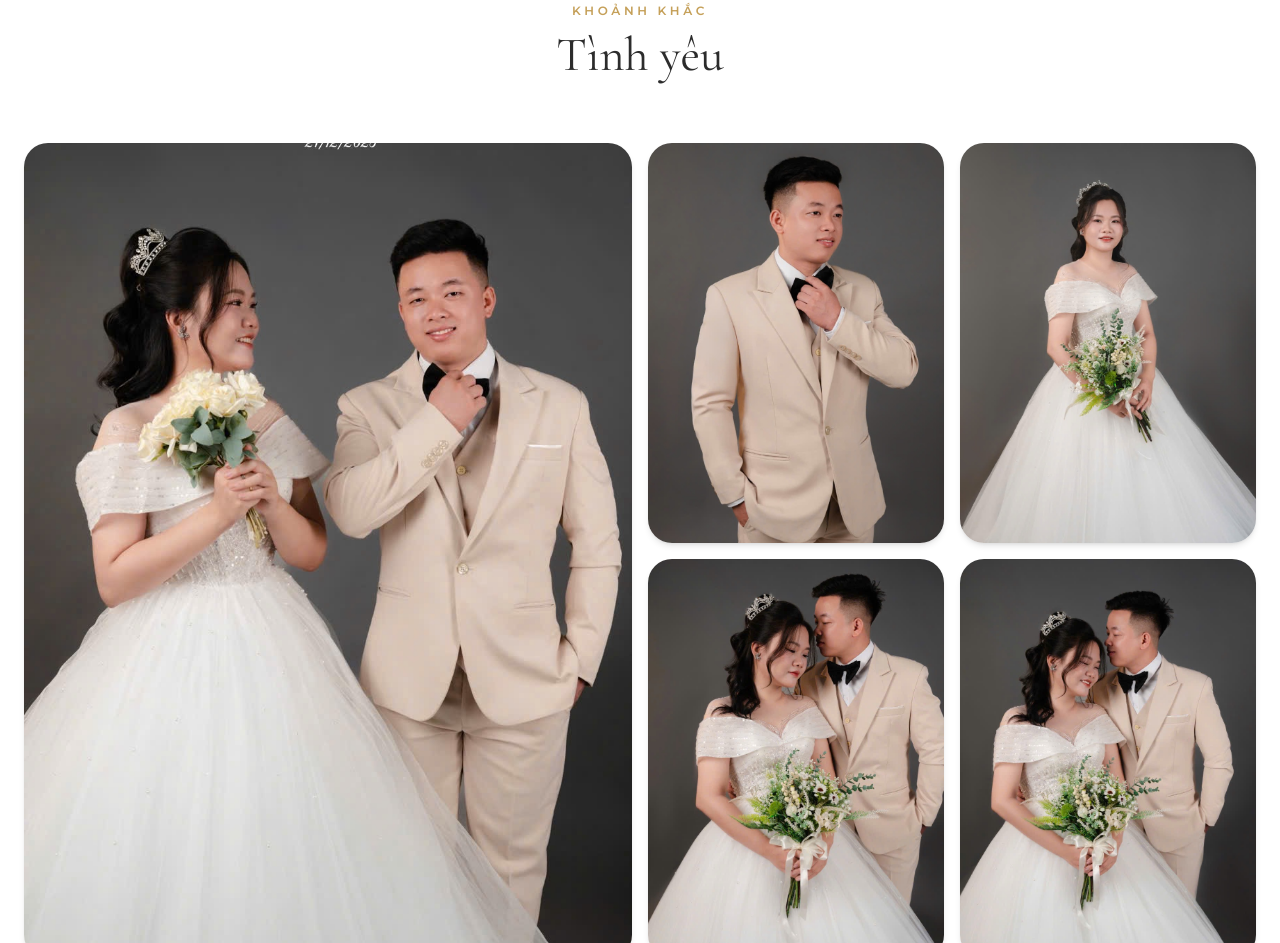
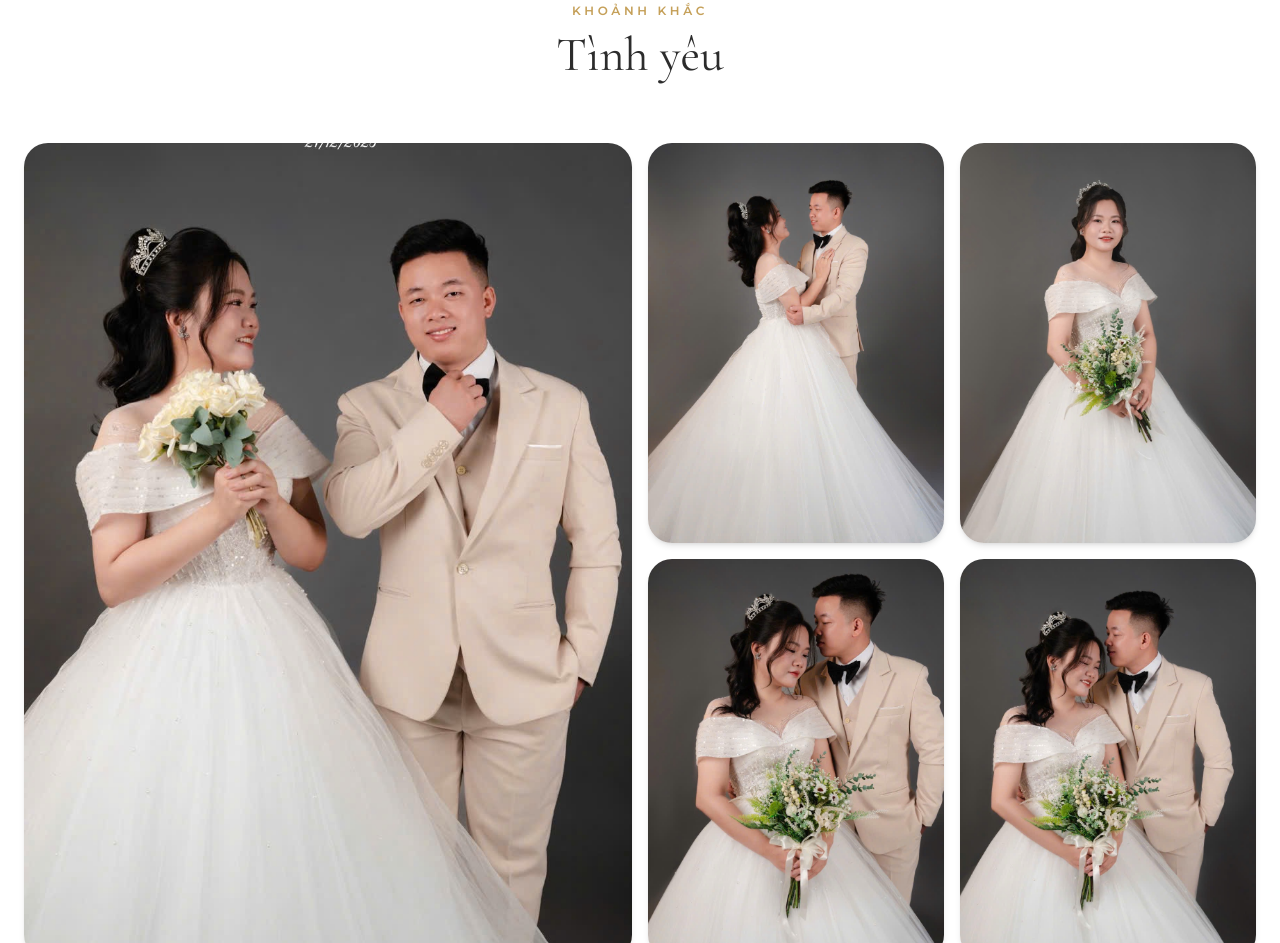
Before and after one commit to ngocquynhpham/ngocquynhpham.github.io, a plain HTML site: page wedding/index.html in a window 1280 px wide. Shown: the part 1911-2854 px from the top of the page. Drawn offline with nearby package versions, Linux system fonts and the light colour scheme; a web font is replaced by a local one.

Commit message:
update cv

```diff
--- a/wedding/index.html
+++ b/wedding/index.html
@@ -456,7 +456,7 @@
             class="overflow-hidden rounded-3xl shadow-md hover:shadow-xl transition-all duration-500 h-full"
           >
             <img
-          src="./imgs/img_2.jpg"
+          src="./imgs/img_6.jpg"
           alt="Lệ Trâm & Văn Vọng Wedding 2"
           class="w-full h-full object-cover hover:scale-105 transition-transform duration-700"
             />
```
Also changed, not shown: wedding/imgs/img_6.jpg (added).
